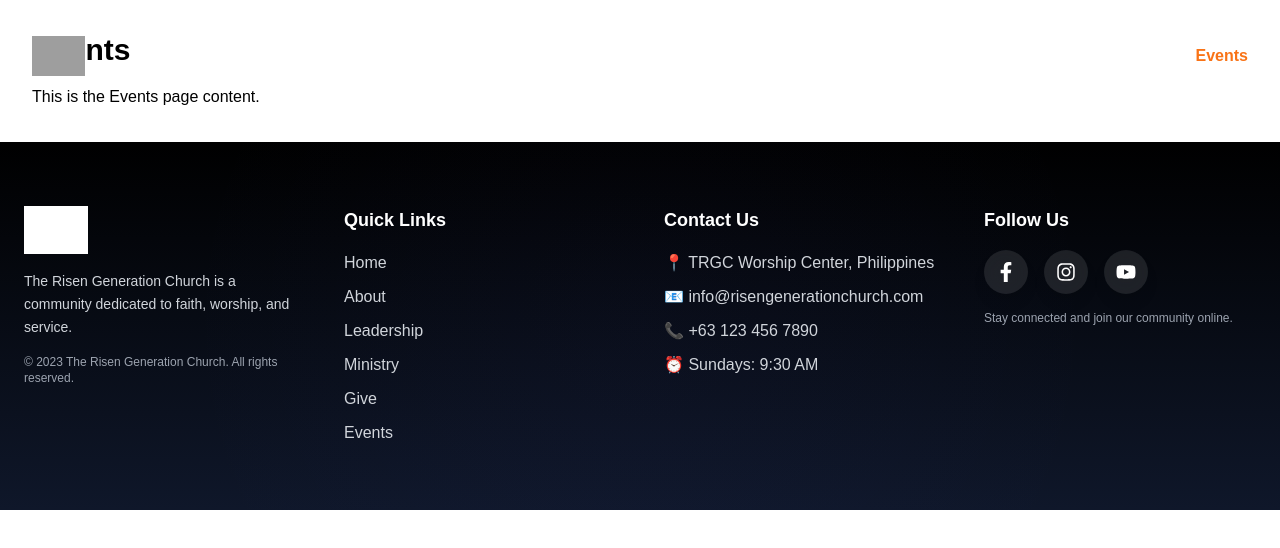
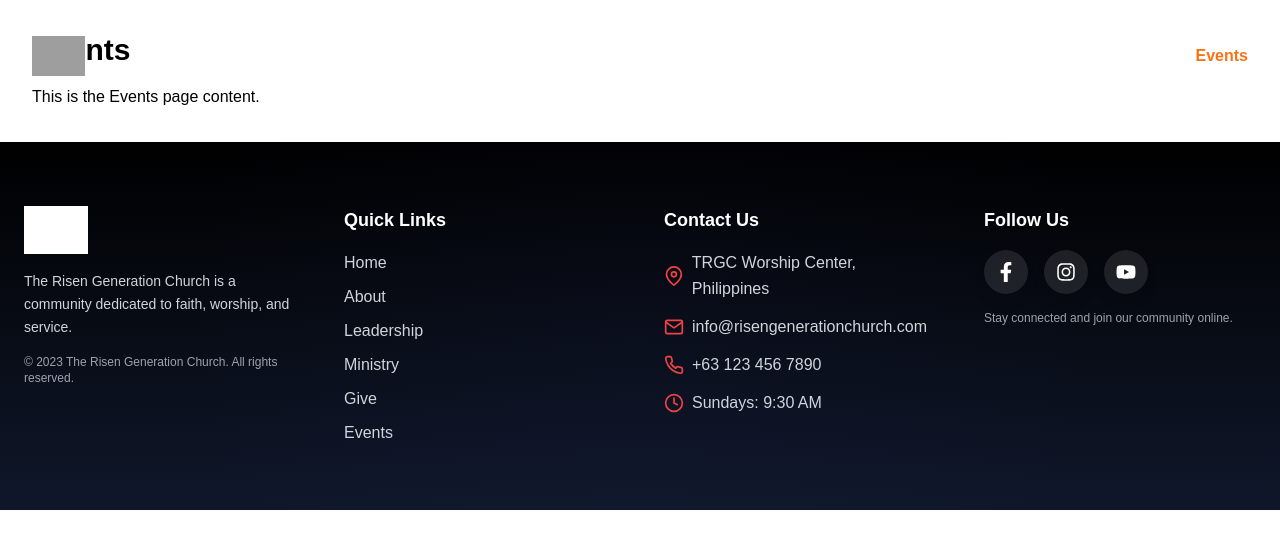
Before and after one commit to Je-ric/TRGC-Website, a React (Create React App) app: page /events in a window 1280 px wide. Shown: the top 548 px of the page. Built offline with nearby package versions, Linux system fonts and the light colour scheme; grey boxes are pictures that could not be loaded.

Commit message:
feat: enhance Footer component with contact icons for improved visual appeal and accessibility

```diff
--- a/src/Components/footer.js
+++ b/src/Components/footer.js
@@ -1,5 +1,7 @@
 import React from "react";
 import { FaFacebookF, FaInstagram, FaYoutube } from "react-icons/fa";
+import { FiMapPin, FiMail, FiPhone, FiClock } from 'react-icons/fi';
+
 
 export default function Footer() {
     return (
@@ -40,11 +42,19 @@ export default function Footer() {
                     {/* Contact */}
                     <div className="lg:col-span-1 space-y-4">
                         <h3 className="text-lg font-semibold text-white">Contact Us</h3>
-                        <div className="space-y-2 text-gray-300 text-sm">
-                            <p>📍 TRGC Worship Center, Philippines</p>
-                            <p>📧 info@risengenerationchurch.com</p>
-                            <p>📞 +63 123 456 7890</p>
-                            <p>⏰ Sundays: 9:30 AM</p>
+                        <div className="space-y-3 text-gray-300 text-sm">
+                            <p className="flex items-center gap-2">
+                                <FiMapPin className="w-5 h-5 text-red-500" /> TRGC Worship Center, Philippines
+                            </p>
+                            <p className="flex items-center gap-2">
+                                <FiMail className="w-5 h-5 text-red-500" /> info@risengenerationchurch.com
+                            </p>
+                            <p className="flex items-center gap-2">
+                                <FiPhone className="w-5 h-5 text-red-500" /> +63 123 456 7890
+                            </p>
+                            <p className="flex items-center gap-2">
+                                <FiClock className="w-5 h-5 text-red-500" /> Sundays: 9:30 AM
+                            </p>
                         </div>
                     </div>
 
```
